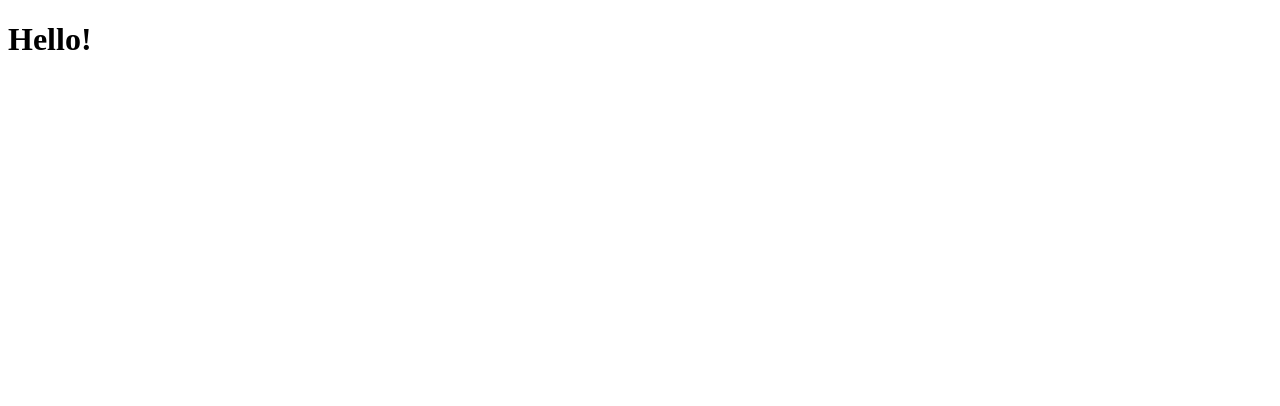
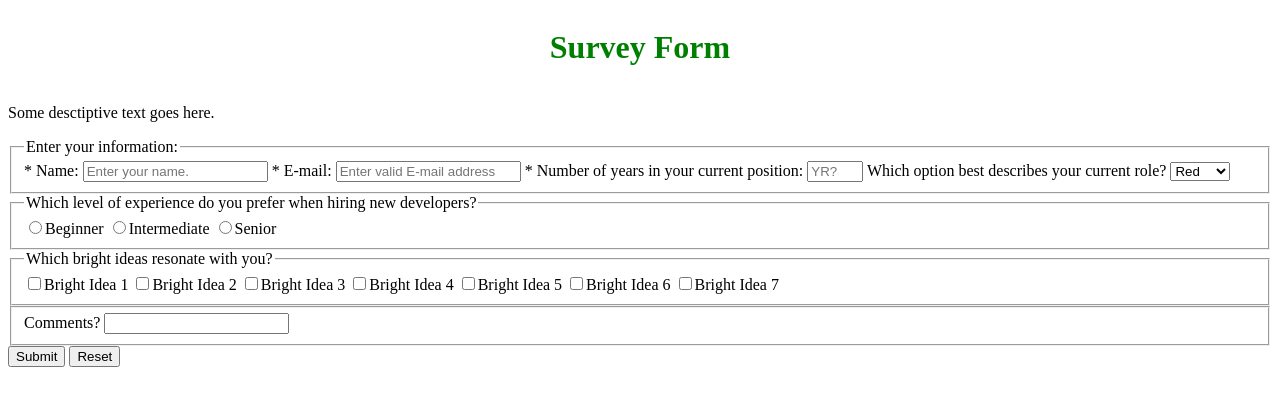
Before and after one commit to jmichaelthurman/webProjects, a website: page survey-form/public/index.html in a window 1280 px wide. Drawn offline with Linux system fonts and the light colour scheme.

Commit message:
added fields to form and POST handling, body parsing to server.js

```diff
--- a/survey-form/package.json
+++ b/survey-form/package.json
@@ -9,6 +9,7 @@
   "author": "",
   "license": "ISC",
   "dependencies": {
+    "body-parser": "^1.18.3",
     "express": "^4.16.3",
     "fs": "0.0.1-security"
   }
--- a/survey-form/public/index.html
+++ b/survey-form/public/index.html
@@ -3,10 +3,57 @@
 <head>
     <meta charset="utf-8">
     <title>Survey <Form></Form></title>
+    <link href="styles/style.css" rel="stylesheet" type="text/css">
 </head>
 <body>
     <div id="main">
-        <h1>Hello!</h1>
+        <div id="header">
+            <h1 id="title">Survey Form</h1>
+        </div>
+        <div id="content">
+            <p id="description">
+                Some desctiptive text goes here.
+            </p>
+            <form id="survey-form" method="POST">
+            <fieldset id="info">
+                <legend id="info-legend">Enter your information:</legend>
+               <label id="name-label" for"name">* Name:</label>
+                <input id="name" type="text" name="name" required placeholder="Enter your name.">
+                <label id="email-label" for="email" >* E-mail:</label>
+                <input id="email" type="email" name="email" required placeholder="Enter valid E-mail address">
+                <label id="number-label" for="years" >* Number of years in your current position:</label>
+                <input id="number" type="number" name="years" required placeholder="YR?" min="1" max="40">
+                <label id="label">Which option best describes your current role?</label>
+                <select id="dropdown" required>
+                    <option value="red">Red</option>
+                    <option value="blue">Blue</option>
+                    <option value="green">Green</option>
+                </select>
+            </fieldset>
+                <fieldset id="experience-group" data-role="experience-group" required>
+                    <legend id="experience-label">Which level of experience do you prefer when hiring new developers?</legend>
+                    <input id="radio" type="radio" for="beginner" name="experience" value="beginner"><label id="beginner">Beginner</label>
+                    <input id="radio" type="radio" for="intermediate" name="experience" value="intermediate" ><label id="intermediate">Intermediate</label>
+                    <input id="radio" type="radio" for="senior" name="experience" value="senior" ><label id="senior">Senior</label>
+                </fieldset>
+                <fieldset id="idea-list" data-role="idea-list">
+                    <legend id="idea-label">Which bright ideas resonate with you?</legend>
+                    <input id="checkbox" type="checkbox" for="bright-idea-1" name="ideas" value="bright-idea-1"><label id="bright-idea-1">Bright Idea 1</label>
+                    <input id="checkbox" type="checkbox" for="bright-idea-2" name="ideas" value="bright-idea-2"><label id="bright-idea-2">Bright Idea 2</label>
+                    <input id="checkbox" type="checkbox" for="bright-idea-3" name="ideas" value="bright-idea-3"><label id="bright-idea-3">Bright Idea 3</label>
+                    <input id="checkbox" type="checkbox" for="bright-idea-4" name="ideas" value="bright-idea-4"><label id="bright-idea-4">Bright Idea 4</label>
+                    <input id="checkbox" type="checkbox" for="bright-idea-5" name="ideas" value="bright-idea-5"><label id="bright-idea-5">Bright Idea 5</label>
+                    <input id="checkbox" type="checkbox" for="bright-idea-6" name="ideas" value="bright-idea-6"><label id="bright-idea-6">Bright Idea 6</label>
+                    <input id="checkbox" type="checkbox" for="bright-idea-7" name="ideas" value="bright-idea-7"><label id="bright-idea-7">Bright Idea 7</label>
+                </fieldset>
+                <fieldset id="comments">
+                    <label id="comments-label" for="comments-text-area">Comments?</label>
+                    <input id="comments-text-area" name="comments-text-area" type="text" maxlength="255">
+                </fieldset>
+                <input id="submit" type="submit" name="submit" >
+                <input id="reset" type="reset" name="reset">
+            </form>
+        </div>
 
     </div>
 </body>
--- /dev/null
+++ b/survey-form/public/styles/style.css
@@ -0,0 +1,12 @@
+body{
+    background-color: #fff;
+}
+
+#title {
+    color: green;
+    text-align: center;
+}
+
+#main {
+    display: grid;
+}
```
Also changed, not shown: survey-form/server.js (+11 -3 lines), 1 other file.
